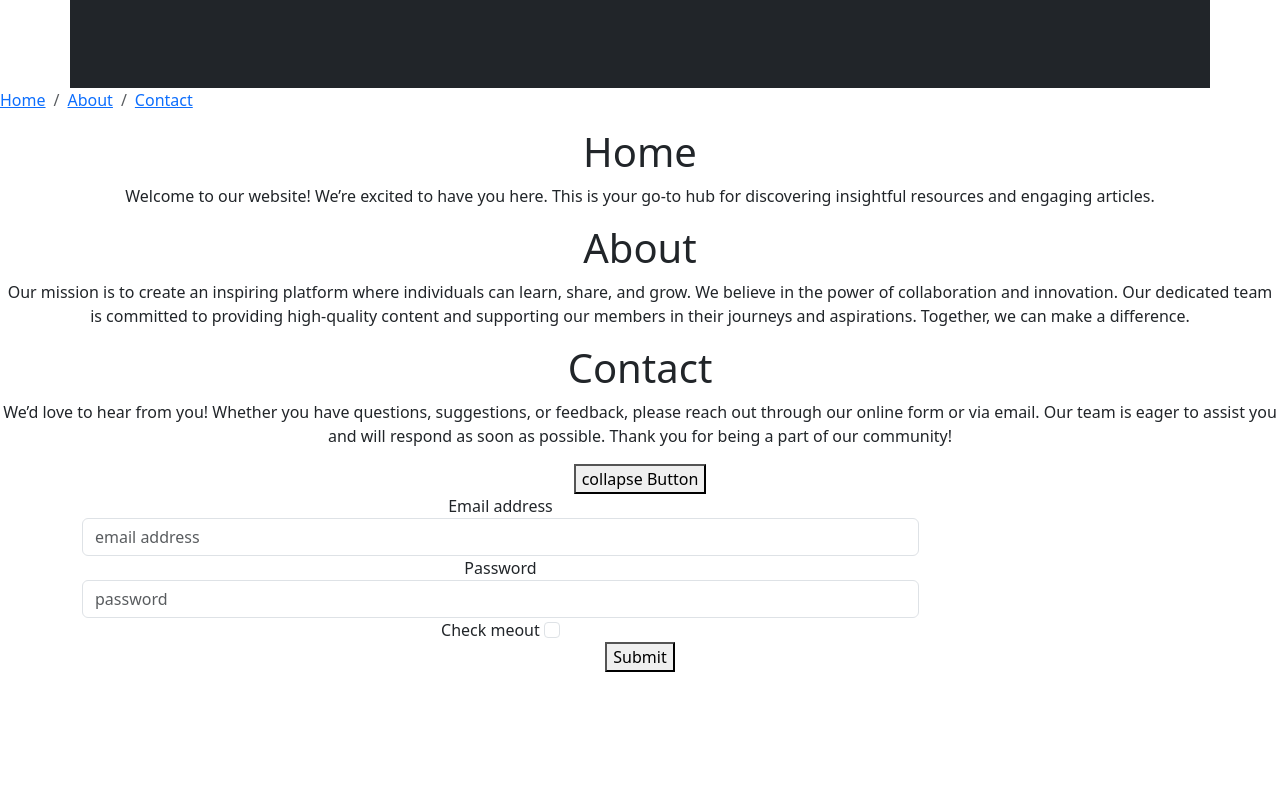
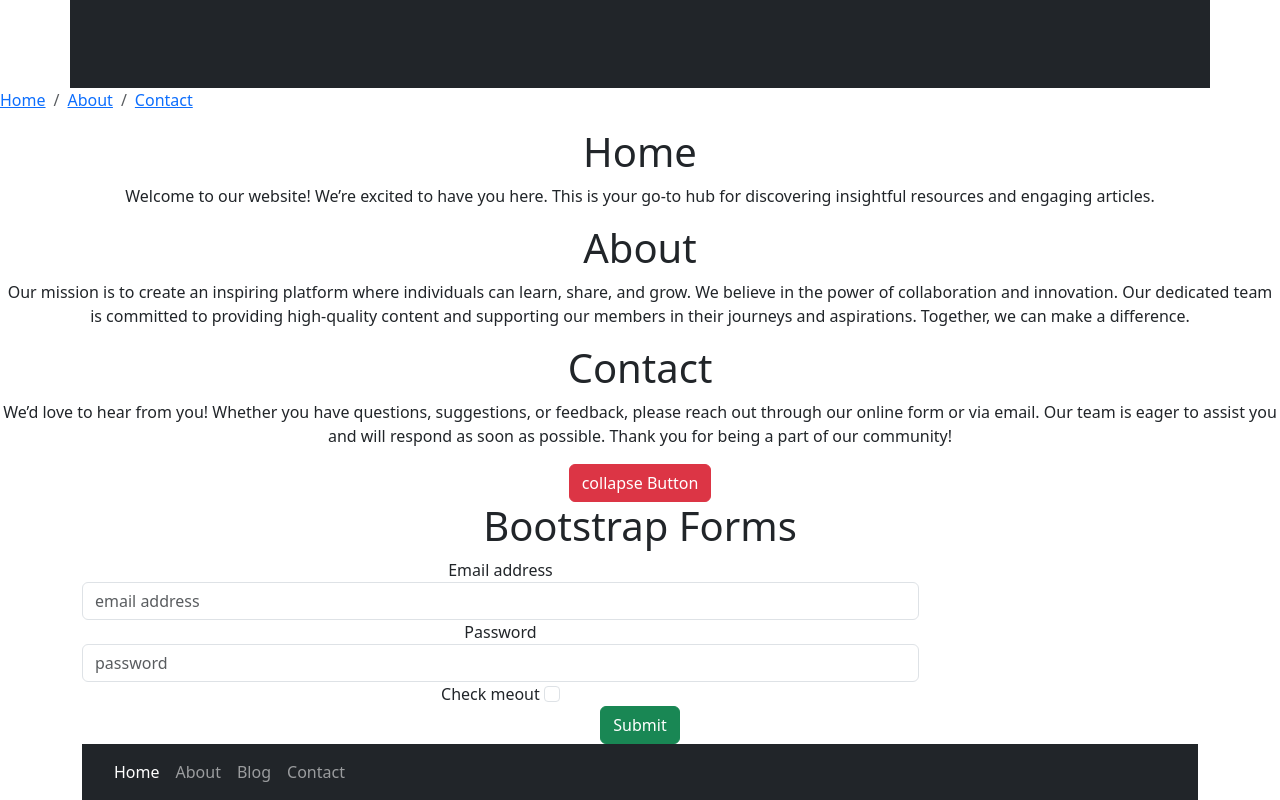
Before and after one commit to Fatma-Bouaniza/Bootstrap-Test, a plain HTML site: page index.html in a window 1280 px wide. Shown: the part 2940-3740 px from the top of the page. Before the commit the page ends 3612 px from the top, so only its background shows below. Drawn offline with Linux system fonts and the light colour scheme; files whose address does not match are found by name.

Commit message:
Bootstrap Navbar

```diff
--- a/index.html
+++ b/index.html
@@ -115,10 +115,11 @@
               community!</p>
     </section>
     <div class="container">
-        <button class="btn-btn-success" data-bs-toggle="collapse" data-bs-target="#X">collapse Button</button>
+        <button class="btn btn-danger" data-bs-toggle="collapse" data-bs-target="#X">collapse Button</button>
         <div id="X" class="collapse"> We’d love to hear from you! Please reach out through our contact form or email us directly.</div>
     </div>
     <div class="container">
+        <h1>Bootstrap Forms</h1>
      <form class="w-75">
         <div class="form-group">
             <label for="">Email address</label>
@@ -130,8 +131,22 @@
                     <label for="">Check meout</label>
                     <input class="form-check-input" type="checkbox" ></div>
         </div>
-        <button class="btn-btn-success" type="submit">Submit</button>
+        <button class="btn btn-success" type="submit">Submit</button>
      </form>
+    </div>
+    <div class="container">
+        <div class="navbar navbar-expand-md navbar-dark bg-dark p-2">
+            <a class="navbar-brand" href="#"></a>
+            <button class="navbar-toggler" data-bs-toggle="collapse" data-bs-target="#X"><span class="navbar-toggler-icon"></span></button>
+            <ul id="X" class="navbar-nav collapse navbar-collapse">
+                <li class="nav.item"><a class="nav-link active" href="">Home</a></li>
+                <li class="nav.item"><a class="nav-link" href="">About</a></li>
+                <li class="nav.item"><a class="nav-link" href="">Blog</a></li>
+                <li class="nav.item"><a class="nav-link" href="">Contact</a></li>
+
+            </ul>
+
+        </div>
     </div>
 
     <!--Bootstrap js-->
```
